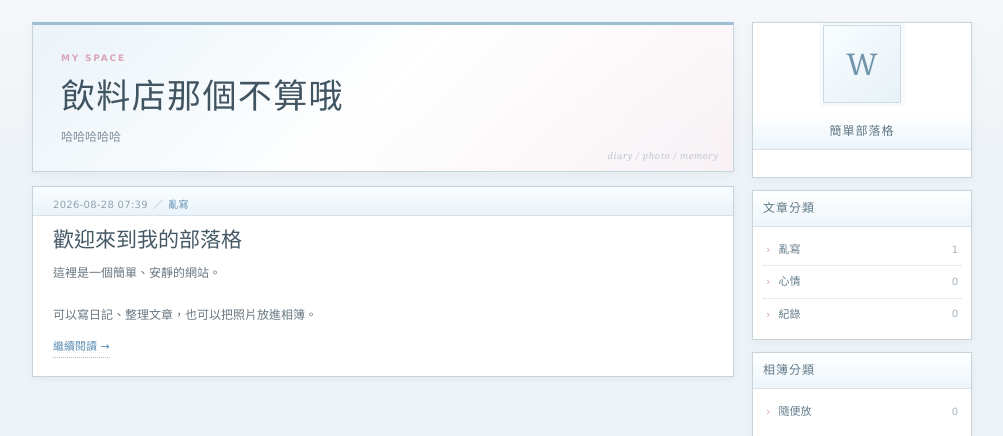
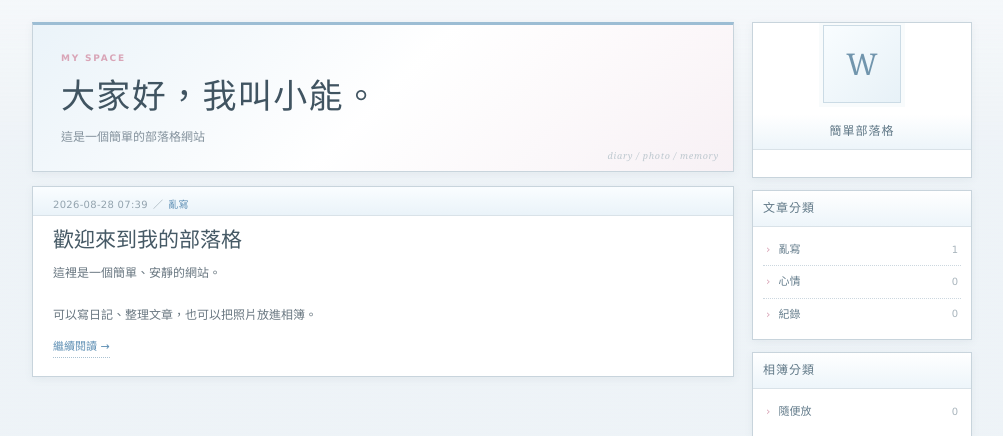
Before and after one commit to hong770/blog, a Flask app: page / in a window 1280 px wide. Shown: the part 113-549 px from the top of the page, without its empty margins (138-1141 px from the left). Run offline with Flask 3, Linux system fonts and the light colour scheme; data comes from the database, SQL or seed files in the repository; data that the repository does not hold is empty.

Commit message:
Update index.html

```diff
--- a/blog/templates/index.html
+++ b/blog/templates/index.html
@@ -3,8 +3,8 @@
 {% block content %}
   <section class="hero">
     <p class="eyebrow">MY SPACE</p>
-    <h1>飲料店那個不算哦</h1>
-    <p>哈哈哈哈哈</p>
+    <h1>大家好，我叫小能。</h1>
+    <p>這是一個簡單的部落格網站</p>
   </section>
 
   {% for post in posts %}
```
